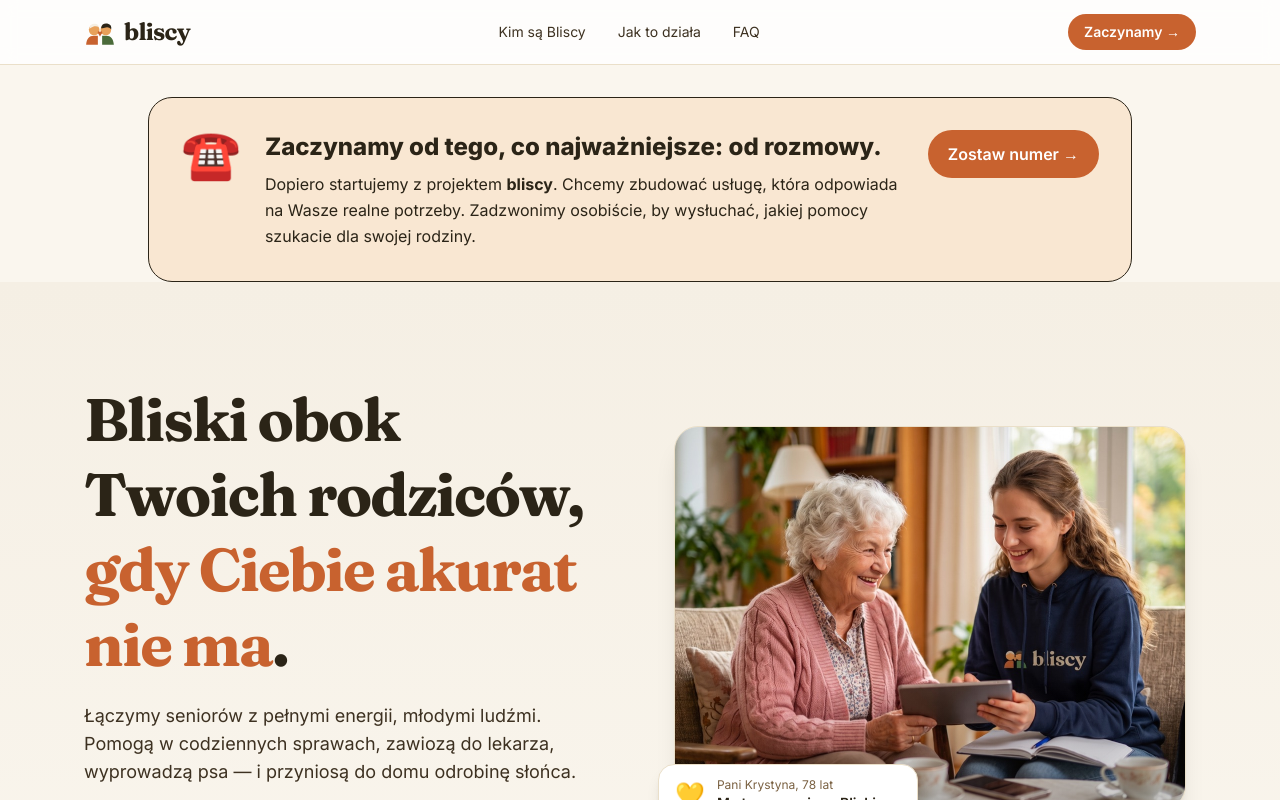
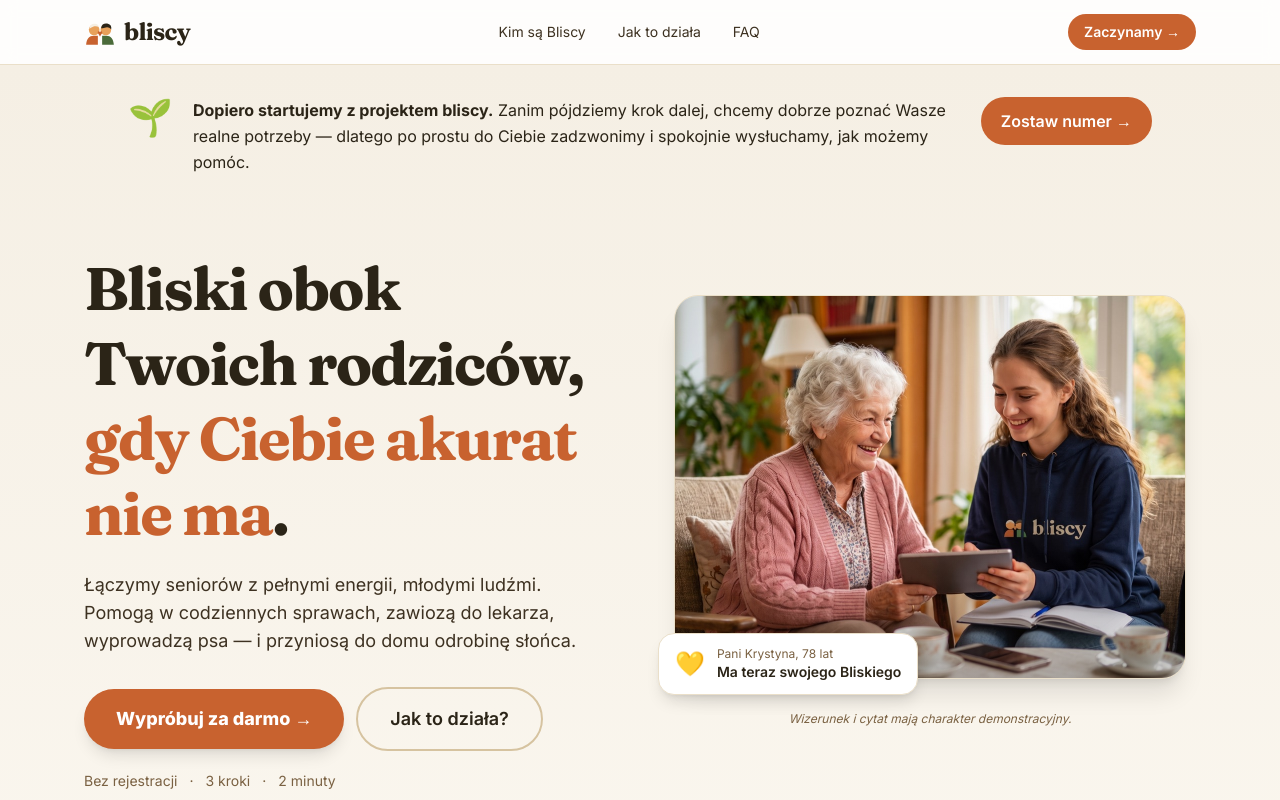
Before and after one commit to laskoAI/bliscy-app, a Next.js app: page /znajdz in a window 1280 px wide. Shown: the top 800 px of the page. Built offline with nearby package versions, Linux system fonts and the light colour scheme.

Commit message:
Move MVP banner inside hero (same gradient bg), update copy with 🌱

```diff
--- a/src/app/znajdz/page.tsx
+++ b/src/app/znajdz/page.tsx
@@ -6,22 +6,19 @@ import Link from "next/link";
 export default function ZnajdzLanding() {
   return (
     <main>
-      {/* BANNER MVP — zaokrąglona karta na górze */}
-      <section className="pt-6 sm:pt-8">
-        <div className="max-w-5xl mx-auto px-5">
-          <div className="rounded-3xl bg-warm-100/70 border border-warm-200 p-6 sm:p-8">
-            <div className="flex flex-col sm:flex-row items-center sm:items-start gap-4 sm:gap-6 text-center sm:text-left">
-              <div className="text-4xl sm:text-5xl shrink-0" aria-hidden>☎️</div>
-              <div className="flex-1 min-w-0">
-                <h2 className="text-lg sm:text-xl md:text-2xl font-extrabold text-warm-700 leading-snug">
-                  Zaczynamy od tego, co najważniejsze: od rozmowy.
-                </h2>
-                <p className="mt-2 text-sm sm:text-base text-warm-700 leading-relaxed">
-                  Dopiero startujemy z projektem <strong>bliscy</strong>. Chcemy zbudować usługę,
-                  która odpowiada na Wasze realne potrzeby. Zadzwonimy osobiście, by wysłuchać,
-                  jakiej pomocy szukacie dla swojej rodziny.
+      {/* HERO — baner MVP na górze + 2 kolumny */}
+      <section className="relative overflow-hidden">
+        <div className="absolute inset-0 bg-gradient-to-b from-brand-100 to-brand-50" />
+        <div className="relative max-w-6xl mx-auto px-5 pt-6 sm:pt-8 pb-12 md:pb-20">
+
+          {/* BANNER MVP — bez własnego tła, na gradiencie hero */}
+          <div className="max-w-5xl mx-auto mb-10 md:mb-14 flex flex-col sm:flex-row items-center sm:items-start gap-4 sm:gap-5 text-center sm:text-left">
+            <div className="text-3xl sm:text-4xl shrink-0" aria-hidden>🌱</div>
+            <p className="flex-1 text-sm sm:text-base text-warm-700 leading-relaxed max-w-3xl">
+              <strong>Dopiero startujemy z projektem bliscy.</strong> Zanim pójdziemy krok dalej,
+              chcemy dobrze poznać Wasze realne potrzeby — dlatego po prostu do Ciebie zadzwonimy
+              i spokojnie wysłuchamy, jak możemy pomóc.
             </p>
-              </div>
             <Link
               href="/znajdz/kreator?step=phone"
               className="shrink-0 inline-flex items-center rounded-full bg-warm-500 hover:bg-warm-600 text-white font-semibold px-5 py-3 whitespace-nowrap"
@@ -29,14 +26,7 @@ export default function ZnajdzLanding() {
               Zostaw numer →
             </Link>
           </div>
-          </div>
-        </div>
-      </section>
 
-      {/* HERO — 2 kolumny: tekst po lewej, zdjęcie po prawej */}
-      <section className="relative overflow-hidden">
-        <div className="absolute inset-0 bg-gradient-to-b from-brand-100 to-brand-50" />
-        <div className="relative max-w-6xl mx-auto px-5 pt-12 pb-12 md:pt-20 md:pb-20">
           <div className="grid md:grid-cols-2 gap-10 md:gap-12 items-center">
 
             {/* Kolumna lewa — treść */}
```
Also changed, not shown: 1 other file (tests, documents, lock files or other folders). Lines whose indentation alone changed are shown as unchanged.
